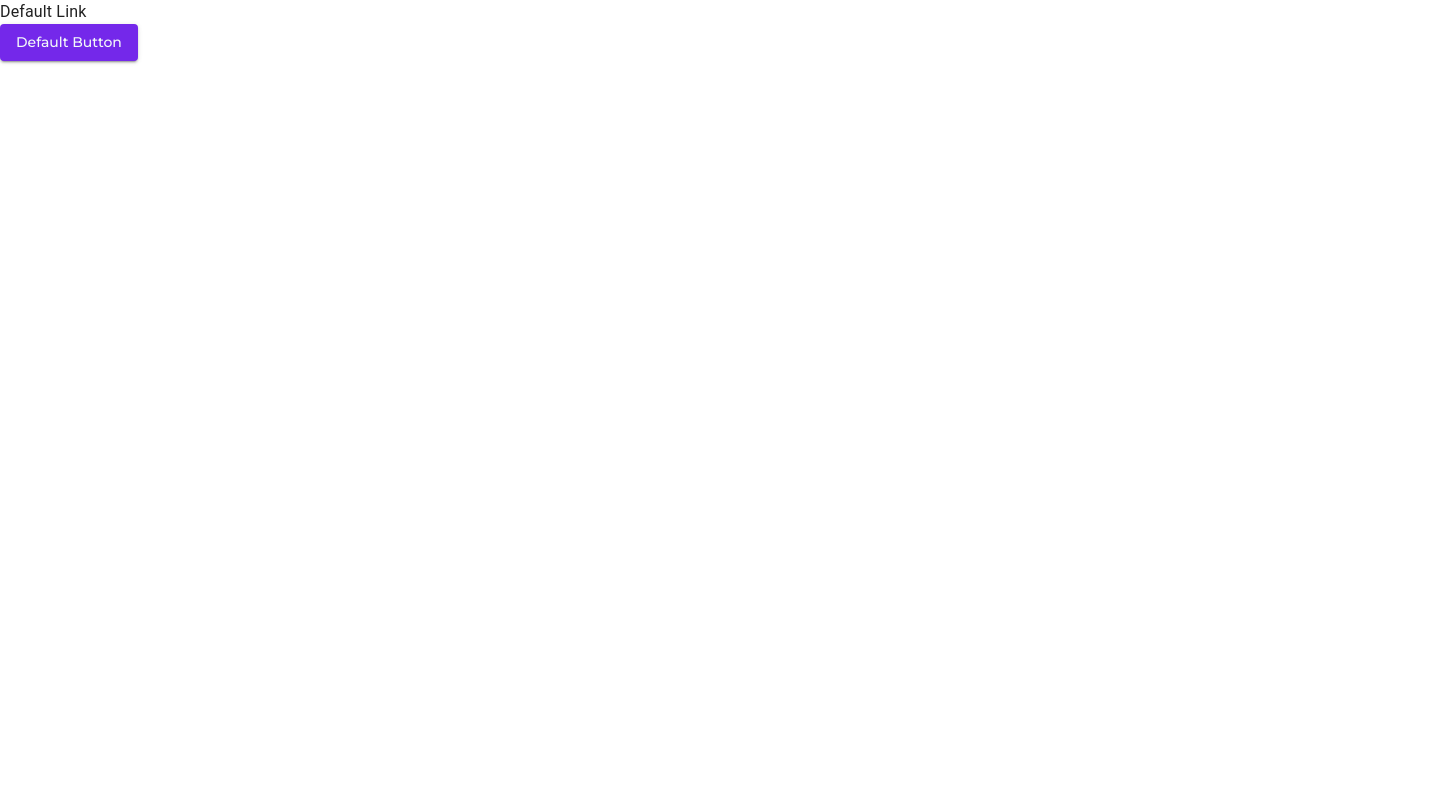
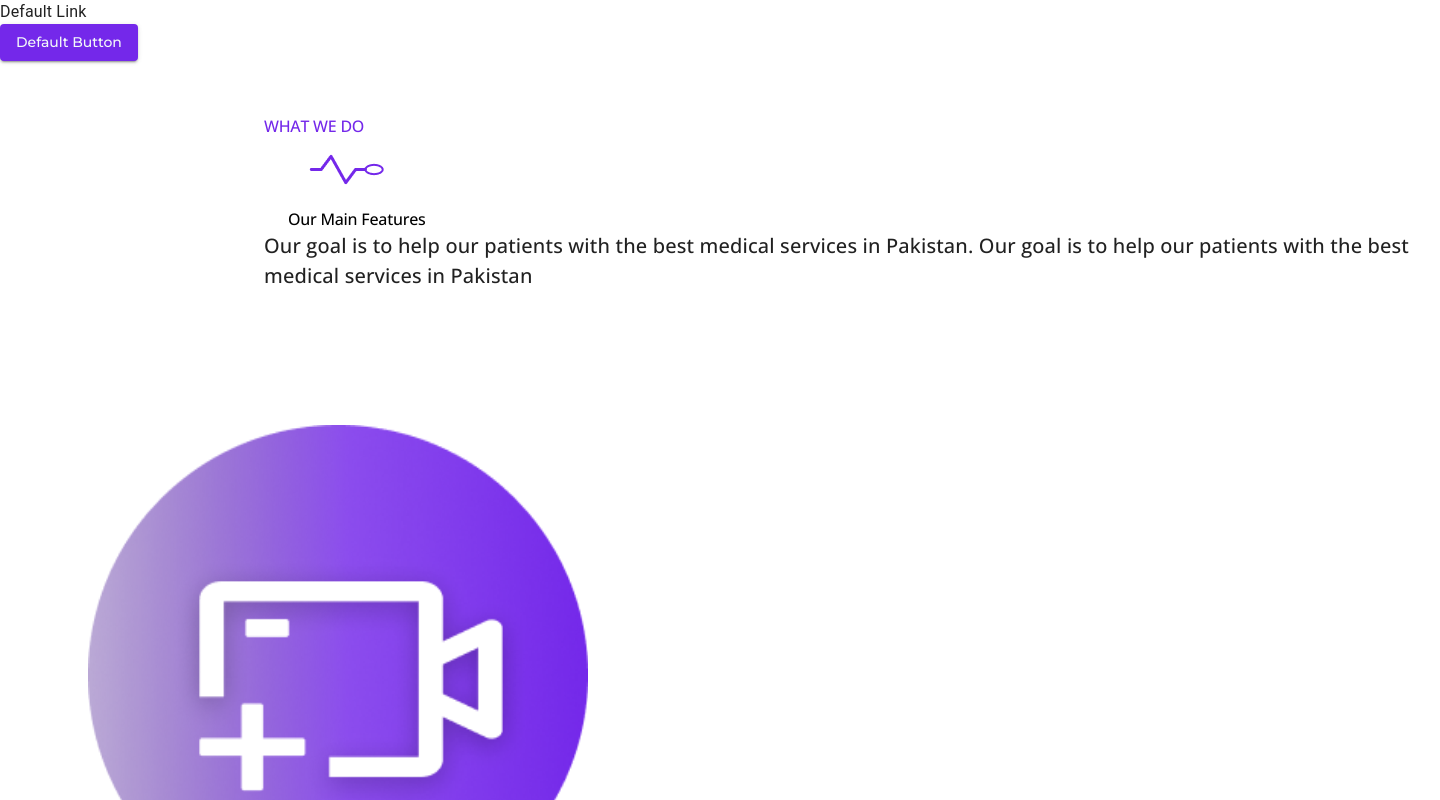
Before and after one commit to SehatBase/sehatbase_frontend, a Next.js app: page / in a window 1280 px wide. Shown: the top 800 px of the page, 1440 px wide, since content can reach past the window. Built offline with nearby package versions, Linux system fonts and the light colour scheme.

Commit message:
resolved conflicts

```diff
--- a/pages/index.js
+++ b/pages/index.js
@@ -1,13 +1,16 @@
 import { ThemeProvider } from '@mui/material/styles';
 import React from 'react';
+import Features from '../components/Features/features';
 import Navbar from "../components/Navbar";
 import { muiTheme } from "../config/MuiConfig";
+
 
 
 export default function Home() {
   return (
     <>
     <Navbar />
+    <Features/>
     </>
 
   );
```
